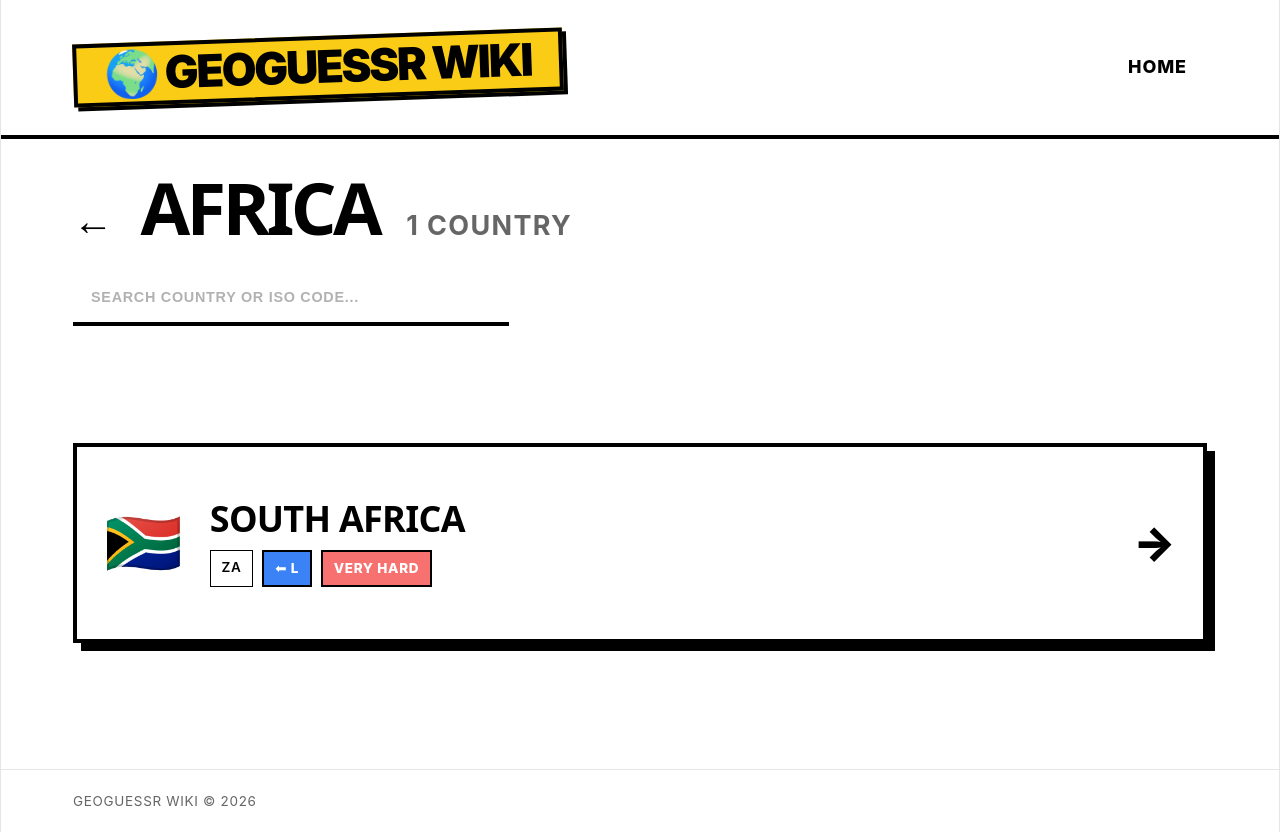
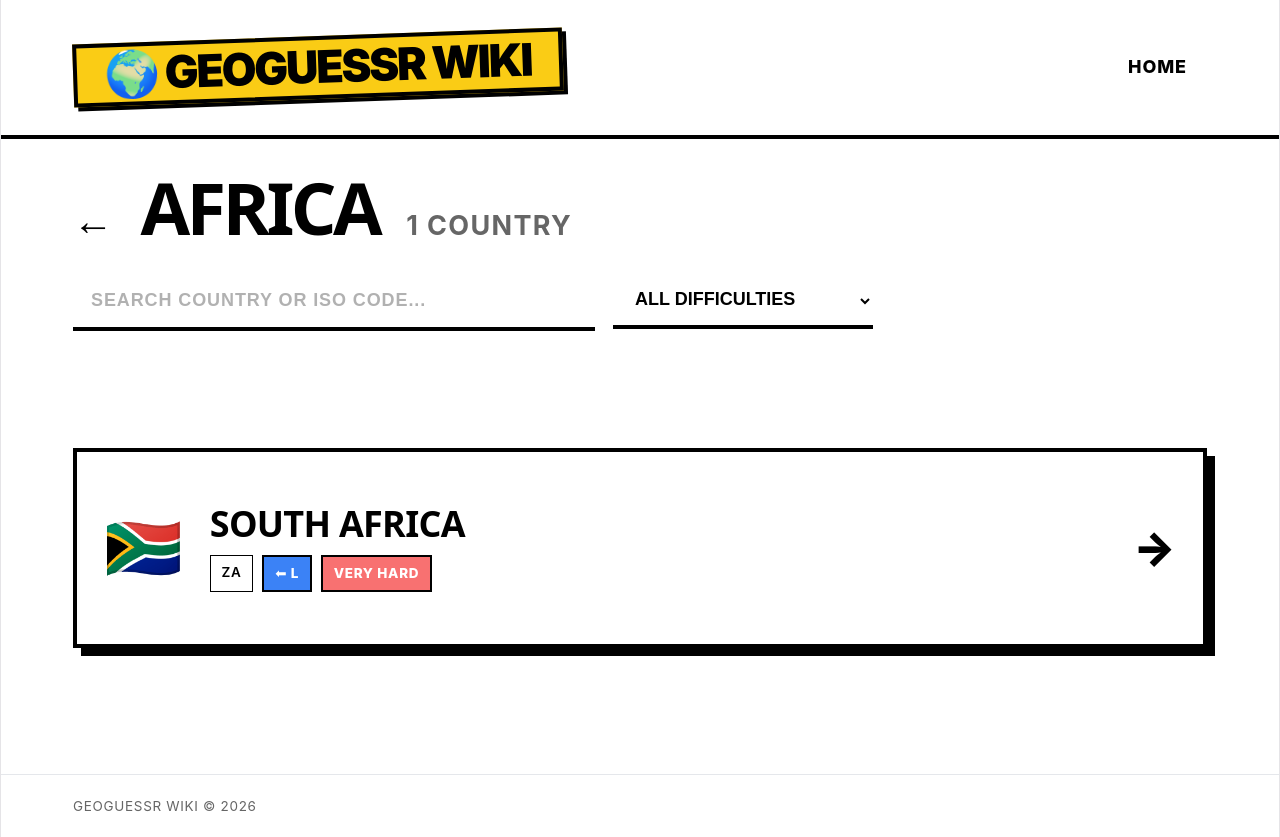
Before and after one commit to leireomadina/geoguessr-wiki, a React (Vite) app: page /continent/Africa in a window 1280 px wide. Built offline with nearby package versions, Linux system fonts and the light colour scheme.

Commit message:
Add difficulty filter

```diff
--- a/src/pages/ContinentDetail.tsx
+++ b/src/pages/ContinentDetail.tsx
@@ -12,6 +12,7 @@ const ContinentDetail: React.FC = () => {
   const { continentName } = useParams<{ continentName: string }>();
   const navigate = useNavigate();
   const [searchText, setSearchText] = useState("");
+  const [difficultyFilter, setDifficultyFilter] = useState("");
 
   const countriesInContinent = sortCountriesByName(
     countries.filter((country) => country.continent === continentName),
@@ -19,8 +20,9 @@ const ContinentDetail: React.FC = () => {
 
   const filteredCountries = countriesInContinent.filter(
     (country) =>
-      country.name.toLowerCase().includes(searchText.toLowerCase()) ||
-      country.id.toLowerCase().includes(searchText.toLowerCase()),
+      (country.name.toLowerCase().includes(searchText.toLowerCase()) ||
+        country.id.toLowerCase().includes(searchText.toLowerCase())) &&
+      (difficultyFilter === "" || country.difficulty === difficultyFilter),
   );
 
   const getStatsText = () => {
@@ -46,6 +48,17 @@ const ContinentDetail: React.FC = () => {
             onChange={(e) => setSearchText(e.target.value)}
             className="search-input"
           />
+          <select
+            value={difficultyFilter}
+            onChange={(e) => setDifficultyFilter(e.target.value)}
+            className="difficulty-filter"
+          >
+            <option value="">All Difficulties</option>
+            <option value="easy">Easy</option>
+            <option value="medium">Medium</option>
+            <option value="hard">Hard</option>
+            <option value="very_hard">Very Hard</option>
+          </select>
         </div>
       </section>
 
--- a/src/styles/ContinentDetail.css
+++ b/src/styles/ContinentDetail.css
@@ -34,6 +34,15 @@
 
   .country-grid {
     grid-template-columns: 1fr;
+  }
+
+  .search-container {
+    flex-direction: column;
+    align-items: stretch;
+  }
+
+  .difficulty-filter {
+    width: 100%;
   }
 }
 
@@ -77,13 +86,16 @@
 .search-container {
   margin-top: 1.5rem;
   width: 100%;
-  max-width: 400px;
+  max-width: 800px;
+  display: flex;
+  gap: 1rem;
+  align-items: center;
 }
 
 .search-input {
   width: 100%;
   padding: 0.8rem 1rem;
-  font-size: 1rem;
+  font-size: 1.2rem;
   font-weight: 700;
   border: none;
   border-bottom: 4px solid #000000;
@@ -106,7 +118,27 @@
   text-transform: uppercase;
   font-weight: 700;
   letter-spacing: 0.05em;
-  font-size: 0.8rem;
+  font-size: 1rem;
+}
+
+.difficulty-filter {
+  padding: 0.8rem 1rem;
+  font-size: 1rem;
+  font-weight: 700;
+  border: none;
+  border-bottom: 4px solid #000000;
+  background-color: transparent;
+  box-shadow: none;
+  outline: none;
+  transition: all 0.2s;
+  border-radius: 0;
+  text-transform: uppercase;
+  cursor: pointer;
+  min-width: 260px;
+}
+
+.difficulty-filter:focus {
+  border-bottom-color: #4c1d95;
 }
 
 .country-grid {
```
